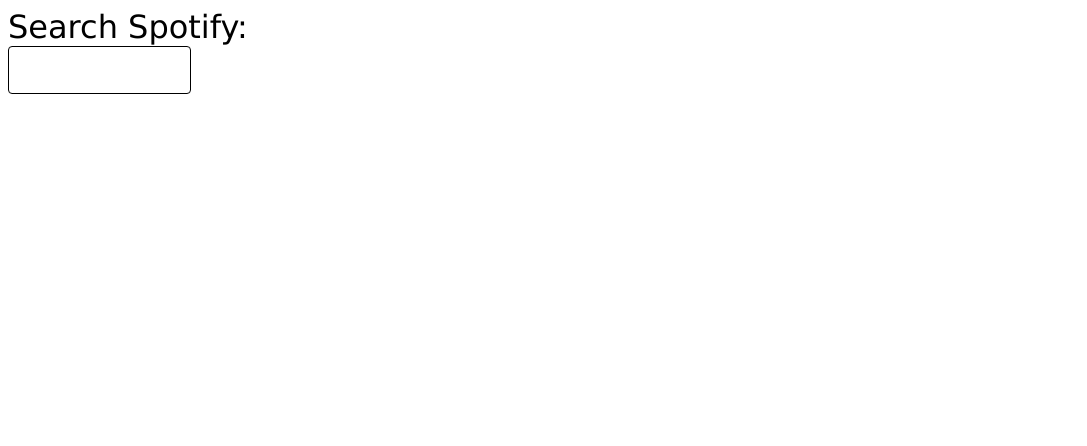
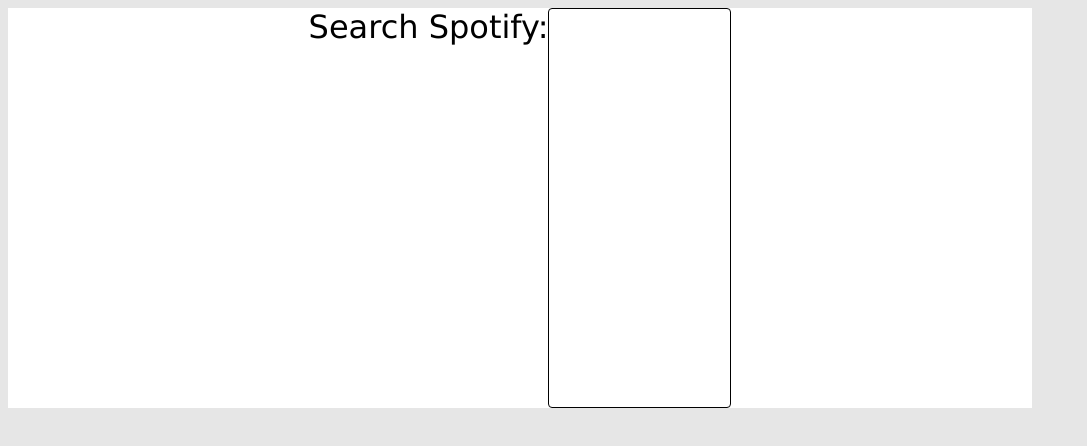
Before and after one commit to Angusatgithub/Spotify-Search-Attempt, a plain HTML site: page index.html in a window 1280 px wide. Shown: the whole page, without its empty margins (0-1087 px from the left). Drawn offline with Linux system fonts and the light colour scheme.

Commit message:
Adding more styling

```diff
--- a/index.html
+++ b/index.html
@@ -13,8 +13,10 @@
         <link rel="stylesheet" href="styles.css">
     </head>
     <body>
-        <label for="Ssearch">Search Spotify:</label>
-        <input type="search" id="Ssearch" name="Ssearch">
+        <section class="Hero">
+            <label for="Ssearch">Search Spotify:</label>
+            <input type="search" id="Ssearch" name="Ssearch">
+        </section>
 
         <script src="main.js" async defer></script>
     </body>
--- a/styles.css
+++ b/styles.css
@@ -1,5 +1,17 @@
 html {
     font-size: 16px;
+}
+
+body {
+    background-color: #e6e6e6;
+}
+
+.Hero{
+    width: 80vw;
+    height: 50vh;
+    background-color: #fff;
+    display: flex;
+    justify-content: center;
 }
 
 label {
@@ -9,6 +21,7 @@ label {
 }
 
 input {
+    min-width: 9rem;
     min-height: 3rem;
     border: 1px solid black;
     border-radius: 0.25rem;
```
